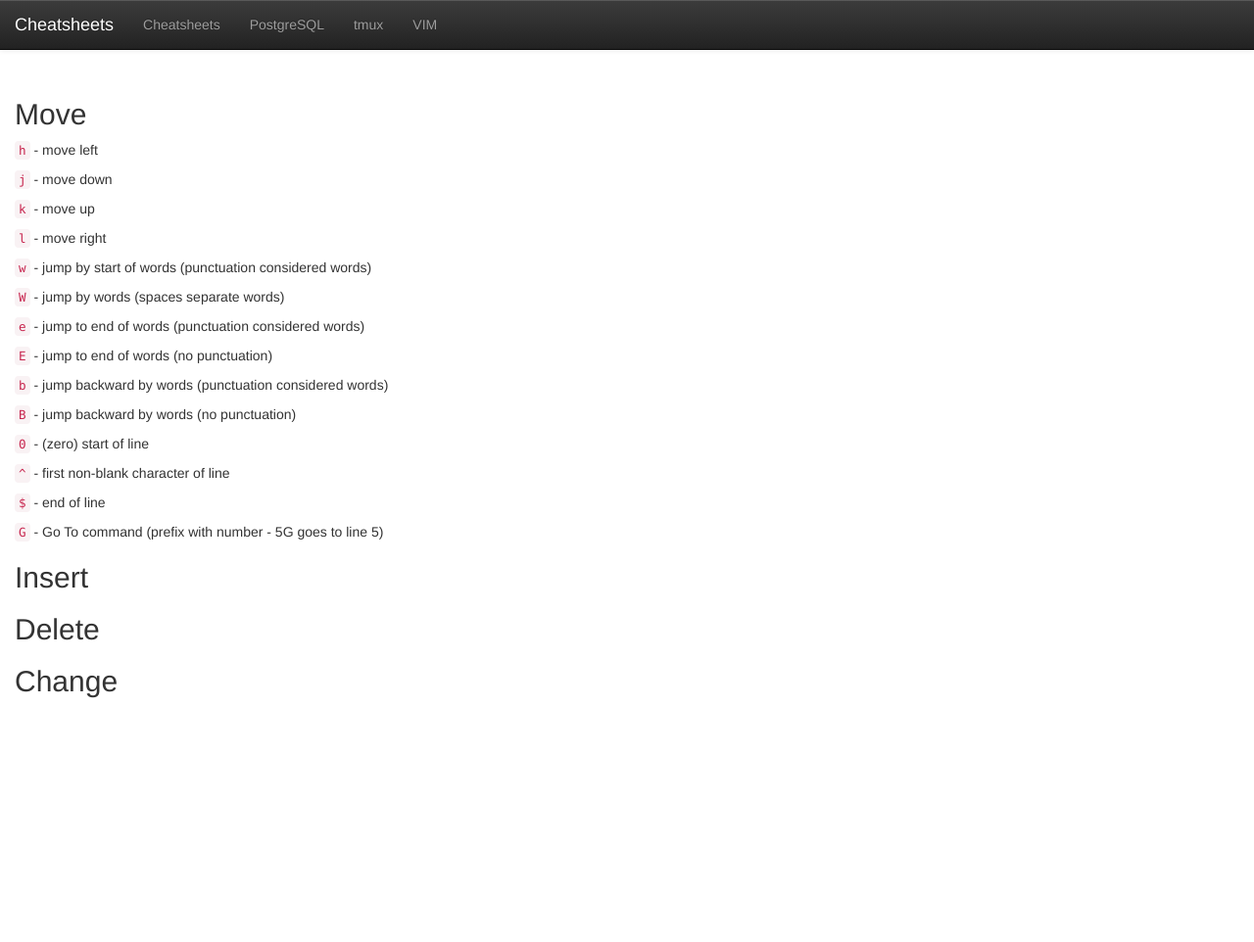
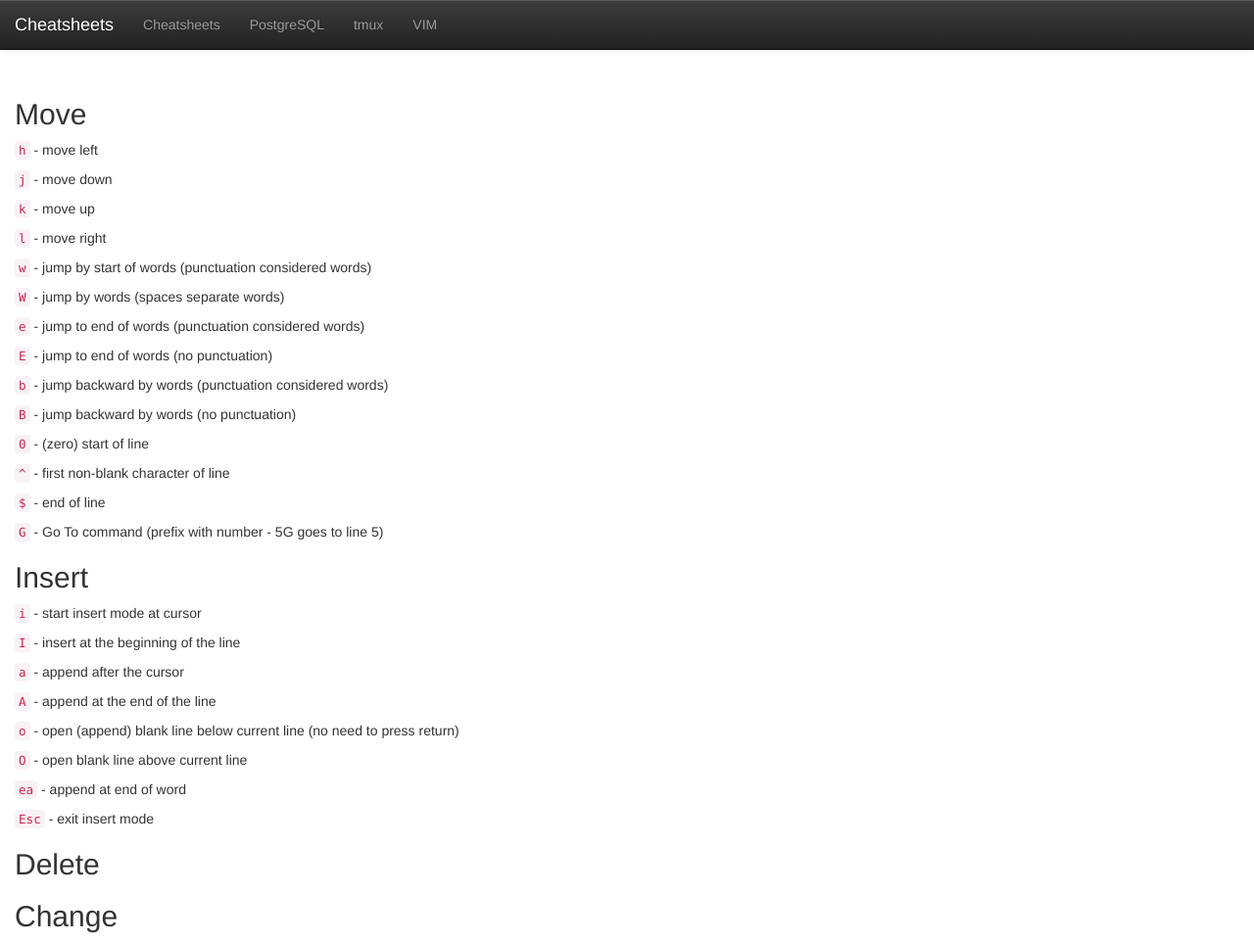
Before and after one commit to glamb/cheatsheets, a Jekyll site: the page built from vim.md, in a window 1280 px wide and 962 px high. Shown: the whole window at 98% size. Built offline with Jekyll 4.4.1, drawn with Linux system fonts in a browser that asks for light colours; nearby versions of some CDN libraries; Markdown is read by kramdown in place of the engine named in the settings.

Commit message:
adding more to vim

```diff
--- a/vim.md
+++ b/vim.md
@@ -34,5 +34,23 @@ title: VIM
 
 
 ## Insert
+
+`i` - start insert mode at cursor
+
+`I` - insert at the beginning of the line
+
+`a` - append after the cursor
+
+`A` - append at the end of the line
+
+`o` - open (append) blank line below current line (no need to press return)
+
+`O` - open blank line above current line
+
+`ea` - append at end of word
+
+`Esc` - exit insert mode
+
+
 ## Delete
 ## Change
```
